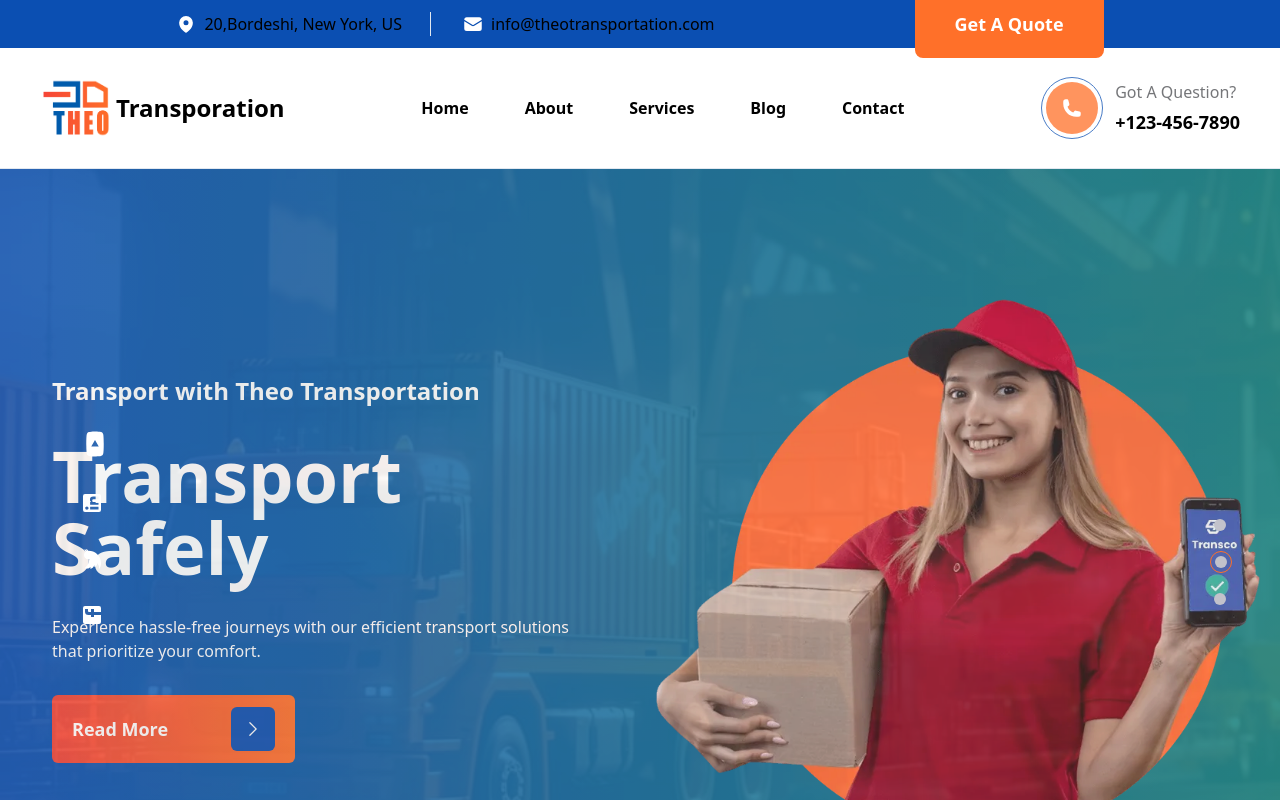
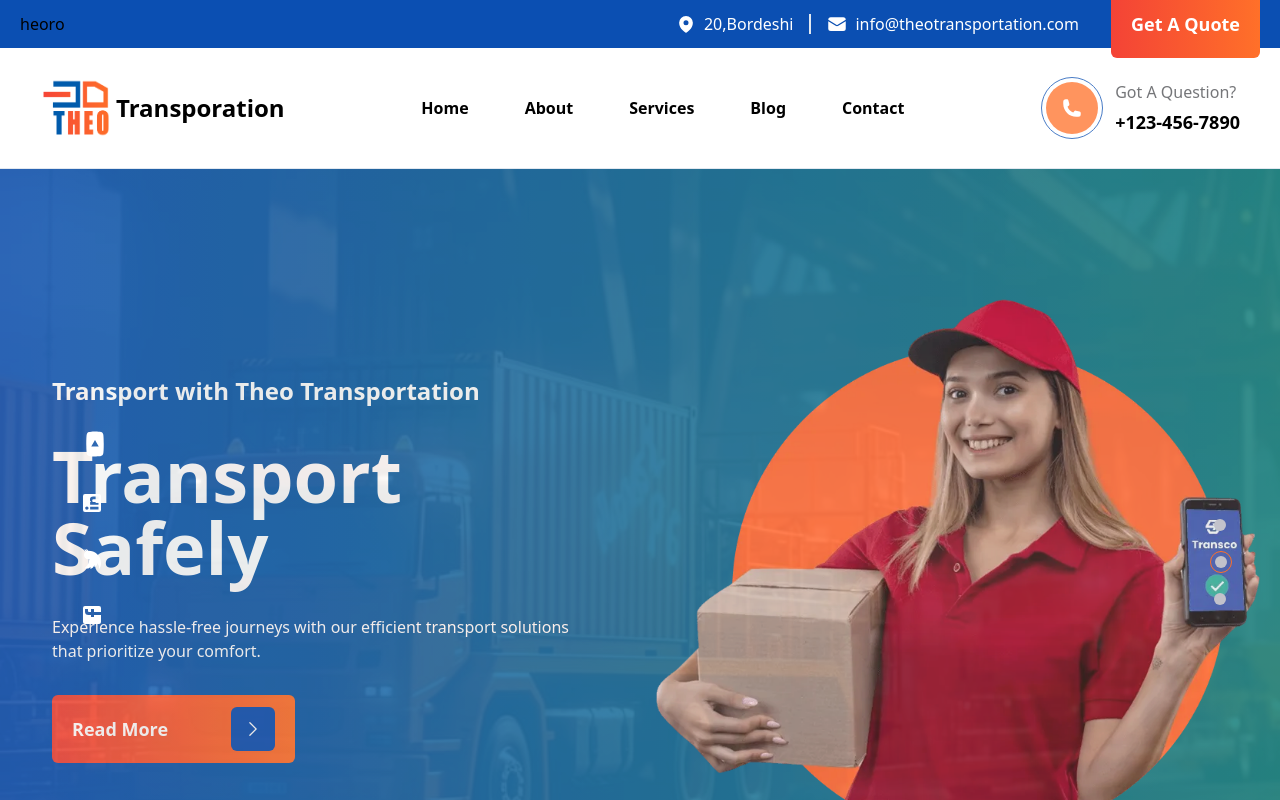
Before and after one commit to Hall-e3/thiotransportation, a React (Create React App) app: page / in a window 1280 px wide. Built offline with nearby package versions, Linux system fonts and the light colour scheme.

Commit message:
new changes

```diff
--- /dev/null
+++ b/src/components/Navbar.jsx
@@ -0,0 +1,79 @@
+import { Bars3Icon, PhoneIcon } from "@heroicons/react/24/solid";
+import React, { useEffect, useState } from "react";
+import { Link } from "react-router-dom";
+import { theo_blue_orange_logo } from "../constants/originals";
+import { links } from "../data";
+
+export default function Navbar({ handleDrop }) {
+  const [hoveredLinkId, setHoveredLinkId] = useState(0);
+  const [show, setShow] = useState(false);
+
+  useEffect(() => {
+    window.addEventListener("scroll", () => {
+      if (window.scrollY > 10) {
+        setShow(true);
+      } else {
+        setShow(false);
+      }
+    });
+    return () => {
+      window.removeEventListener("scroll", () => {});
+    };
+  }, []);
+
+  return (
+    <section
+      className={`border-b border-stroke p-4 lg:py-6 ${
+        show
+          ? "md:fixed fixed top-0 w-screen lg:h-[90px]  bg-white drop-shadow-lg duration-700 z-99"
+          : " "
+      }`}
+    >
+      <div className="w-full h-full flex items-center justify-between max-w-[1260px] mx-auto md:px-10 lg:px-6">
+        <Link to="/" className="flex items-center space-x-1 bg">
+          <img
+            src={theo_blue_orange_logo}
+            alt="card"
+            className="h-10 w-10 lg:h-18 lg:w-18"
+          />
+          <h5 className="font-bold text-2xl hidden lg:block">Transporation</h5>
+        </Link>
+        <div className="lg:flex space-x-14 h-full transition hidden">
+          {links.map((link) => (
+            <Link
+              to={link.link}
+              key={link.id}
+              className="flex flex-col justify-between h-full cursor-pointer"
+              onMouseEnter={() => setHoveredLinkId(link.id)}
+              onMouseLeave={() => setHoveredLinkId(null)}
+            >
+              <p
+                className={`cursor-pointer font-bold text-md ${
+                  hoveredLinkId === link.id ? "hover:text-primary_orange" : ""
+                }`}
+              >
+                {link.name}
+              </p>
+            </Link>
+          ))}
+        </div>
+        <div className="xl:flex space-x-3 items-center hidden">
+          <div className="rounded-full border border-primary_color p-1 delay-300 transition opacity-75">
+            <div className="rounded-full p-4 bg-primary_orange">
+              <PhoneIcon className="w-5 h-5 text-white" />
+            </div>
+          </div>
+          <div className="flex flex-col space-y-1">
+            <p className="text-md text-grey_black_3 font-medium">
+              Got A Question?
+            </p>
+            <p className="text-lg font-bold">+123-456-7890</p>
+          </div>
+        </div>
+        <div onClick={handleDrop} className="lg:hidden pr-5 md:pr-0">
+          <Bars3Icon className="w-7 h-7" />
+        </div>
+      </div>
+    </section>
+  );
+}
--- a/src/components/index.jsx
+++ b/src/components/index.jsx
@@ -12,6 +12,7 @@ import { CustomStep, CustomStepSmallDevice } from "./CustomStep";
 import Divider from "./Divider";
 import SecondFooter from "./SecondFooter";
 import Testimonials from "./Testimonials";
+import Navbar from "./Navbar";
 export {
   Loader,
   Supensing,
@@ -28,4 +29,5 @@ export {
   SecondFooter,
   Testimonials,
   CustomStepSmallDevice,
+  Navbar,
 };
--- a/src/layout/index.jsx
+++ b/src/layout/index.jsx
@@ -1,47 +1,82 @@
-import React, { useEffect, useState } from "react";
-import { Link, useLocation } from "react-router-dom";
+import React, { useState } from "react";
+import { Link } from "react-router-dom";
 import {
-  Bars3Icon,
   EnvelopeIcon,
   MapPinIcon,
   PhoneIcon,
   PlusIcon,
   XMarkIcon,
 } from "@heroicons/react/24/solid";
-import { links } from "../data";
 import {
   Facebook,
   Instagram,
   LinkedIn,
   YouTube,
-  Close,
+  Twitter,
 } from "@mui/icons-material";
 import { theo_blue_orange_logo, twitter } from "../constants/originals";
+import { Button, Navbar } from "../components";
 
 export default function Layout({ children }) {
-  const [hoveredLinkId, setHoveredLinkId] = useState(0);
-  const [show, setShow] = useState(false);
   const [drop, setDrop] = useState(false);
 
-  const location = useLocation();
-  console.log(location);
+  const handleDrop = () => {
+    setDrop(true);
+  };
 
-  useEffect(() => {
-    window.addEventListener("scroll", () => {
-      if (window.scrollY > 10) {
-        setShow(true);
-      } else {
-        setShow(false);
-      }
-    });
-    return () => {
-      window.removeEventListener("scroll", () => {});
-    };
-  }, []);
   return (
     <div className="h-screen w-full transition overflow-x-hidden">
       <div className="h-full w-full">
-        <div className="h-12 w-full bg-primary_color transition hidden xl:flex">
+        <div className="h-12 w-full bg-primary_color transition hidden lg:block">
+          <nav className="h-full flex w-[1240px] mx-auto px-8 items-center justify-between">
+            <div className="flex items-center space-x-4">
+              <div className="flex items-center space-x-2">
+                <MapPinIcon className="w-5 h-5 text-white" />
+                <p className="text-white text-base">
+                  20,Bordeshi, New York, US
+                </p>
+              </div>
+              <div className="w-0.5 w h-5 bg-stroke" />
+              <div className="flex items-center space-x-2">
+                <EnvelopeIcon className="w-5 h-5 text-white" />
+                <p className="text-white text-base">
+                  info@theotransportation.com
+                </p>
+              </div>
+              <div className="w-0.5 w h-5 bg-stroke" />
+              <div className="flex items-center space-x-2">
+                <PhoneIcon className="w-4 h-4 text-white" />
+                <p className="text-white text-base">+123-895-6147</p>
+              </div>
+            </div>
+            <div className="flex items-center space-x-8">
+              <div className="flex items-center space-x-4">
+                <Facebook
+                  className="text-white h-5 w-5"
+                  style={{ height: "22px", width: "22px" }}
+                />
+                <Twitter
+                  className="text-white h-5 w-5"
+                  style={{ height: "22px", width: "22px" }}
+                />
+                <LinkedIn
+                  className="text-white h-5 w-5"
+                  style={{ height: "22px", width: "22px" }}
+                />
+                <YouTube
+                  className="text-white h-5 w-5"
+                  style={{ height: "22px", width: "22px" }}
+                />
+              </div>
+              <Button
+                text="Get A Quote"
+                buttonStyle="w-[50%] py-2.5  bg-gradient-to-r text-white  from-red-500  to-primary_orange text-lg font-bold rounded-md hover:bg-primary_green"
+              />
+            </div>
+          </nav>
+        </div>
+
+        {/* <div className="h-12 w-full bg-primary_color transition hidden xl:flex">
             <nav className="h-full max-w-[1240px] flex mx-auto">
               <div className="h-full w-full flex items-center justify-between">
                 <div></div>
@@ -61,104 +96,9 @@ export default function Layout({ children }) {
                 </div>
               </div>
             </nav>
-        </div>
-        <div className="h-10 w-full bg-primary_color transition hidden lg:block xl:hidden">
-          <nav className="h-full max-w-[1240px] flex items-center justify-between mx-auto px-10">
-            <div className="flex items-center space-x-2 pr-7 border-r border-r-stroke">
-              <MapPinIcon className="w-5 h-5 text-white" />
-              <p className="text-white text-base">20,Bordeshi, New York, US</p>
-            </div>
+          </div> */}
 
-            <div className="flex items-center space-x-2 pr-7 border-r border-r-stroke">
-              <EnvelopeIcon className="w-4 h-4 text-white" />
-              <p className="text-white text-base">
-                info@theotransportation.com
-              </p>
-            </div>
-            <div className="flex items-center space-x-2">
-              <PhoneIcon className="w-4 h-4 text-white" />
-              <p className="text-white text-base">+123-895-6147</p>
-            </div>
-            <div className="flex items-center space-x-4">
-              <Facebook
-                className="text-white h-5 w-5"
-                style={{ height: "22px", width: "22px" }}
-              />
-              <Close
-                className="text-white h-5 w-5"
-                style={{ height: "22px", width: "22px" }}
-              />
-              <LinkedIn
-                className="text-white h-5 w-5"
-                style={{ height: "22px", width: "22px" }}
-              />
-              <YouTube
-                className="text-white h-5 w-5"
-                style={{ height: "22px", width: "22px" }}
-              />
-            </div>
-          </nav>
-        </div>
-        <section
-          className={`border-b border-stroke p-4 lg:py-6 ${
-            show
-              ? "md:fixed fixed top-0 w-screen lg:h-[90px]  bg-white drop-shadow-lg duration-700 z-99"
-              : " "
-          }`}
-        >
-          <div className="w-full h-full flex items-center justify-between max-w-[1260px] mx-auto md:px-10 lg:px-6">
-            <Link to="/" className="flex items-center space-x-1 bg">
-              <img
-                src={theo_blue_orange_logo}
-                alt="card"
-                className="h-10 w-10 lg:h-18 lg:w-18"
-              />
-              <h5 className="font-bold text-2xl hidden lg:block">
-                Transporation
-              </h5>
-            </Link>
-            <div className="lg:flex space-x-14 h-full transition hidden">
-              {links.map((link) => (
-                <Link
-                  to={link.link}
-                  key={link.id}
-                  className="flex flex-col justify-between h-full cursor-pointer"
-                  onMouseEnter={() => setHoveredLinkId(link.id)}
-                  onMouseLeave={() => setHoveredLinkId(null)}
-                >
-                  <p
-                    className={`cursor-pointer font-bold text-md ${
-                      hoveredLinkId === link.id
-                        ? "hover:text-primary_orange"
-                        : ""
-                    }`}
-                  >
-                    {link.name}
-                  </p>
-                </Link>
-              ))}
-            </div>
-            <div className="xl:flex space-x-3 items-center hidden">
-              <div className="rounded-full border border-primary_color p-1 delay-300 transition opacity-75">
-                <div className="rounded-full p-4 bg-primary_orange">
-                  <PhoneIcon className="w-5 h-5 text-white" />
-                </div>
-              </div>
-              <div className="flex flex-col space-y-1">
-                <p className="text-md text-grey_black_3 font-medium">
-                  Got A Question?
-                </p>
-                <p className="text-lg font-bold">+123-456-7890</p>
-              </div>
-            </div>
-            <div
-              onClick={() => setDrop(true)}
-              className="lg:hidden pr-5 md:pr-0"
-            >
-              <Bars3Icon className="w-7 h-7" />
-            </div>
-          </div>
-        </section>
+        <Navbar handleDrop={handleDrop} />
         <div
           className={`flex flex-col space-y-10 md:hidden p-6 fixed top-0 right-0 w-[80%] sm:w-[70%] h-full z-999 bg-white drop-shadow-lg ${
             drop ? "translate-x-2" : "translate-x-125"
--- a/src/pages/Home.jsx
+++ b/src/pages/Home.jsx
@@ -1,13 +1,20 @@
-import React from "react";
+import React, { useState } from "react";
 import Layout from "../layout";
 import {
   Button,
   DisclosureComponent,
   Footer,
+  Navbar,
   QuoteForm,
   Testimonials,
 } from "../components";
-import { ChevronRightIcon, PlayIcon } from "@heroicons/react/24/solid";
+import {
+  ChevronRightIcon,
+  EnvelopeIcon,
+  MapPinIcon,
+  PhoneIcon,
+  PlayIcon,
+} from "@heroicons/react/24/solid";
 import {
   best_truck,
   bike,
@@ -26,8 +33,40 @@ import { Facebook, LinkedIn, Twitter, YouTube } from "@mui/icons-material";
 import CountUp from "react-countup";
 
 export default function Home() {
+  const [drop, setDrop] = useState(false);
+  const handleDrop = () => {
+    setDrop(true);
+  };
   return (
-    <Layout>
+    <div className="h-screen w-full transition overflow-x-hidden">
+      <div className="h-full w-full">
+        <div className="h-12 w-full bg-primary_color transition hidden lg:block">
+          <nav className="h-full flex w-[1240px] mx-auto  items-center">
+            <div className="flex items-center space-x-4 flex-1">heoro</div>
+            <div className="flex items-center space-x-8 shrink-0">
+              <div className="flex items-center space-x-4">
+                <div className="flex items-center space-x-2">
+                  <MapPinIcon className="w-5 h-5 text-white" />
+                  <p className="text-white text-base">
+                    20,Bordeshi
+                  </p>
+                </div>
+                <div className="w-0.5 w h-5 bg-stroke" />
+                <div className="flex items-center space-x-2">
+                  <EnvelopeIcon className="w-5 h-5 text-white" />
+                  <p className="text-white text-base">
+                    info@theotransportation.com
+                  </p>
+                </div>
+              </div>
+              <Button
+                text="Get A Quote"
+                buttonStyle="w-[30%] py-5 flex items-center justify-center  bg-gradient-to-r text-white  from-red-500  to-primary_orange text-lg font-bold rounded-md hover:bg-primary_green"
+              />
+            </div>
+          </nav>
+        </div>
+        <Navbar handleDrop={handleDrop} />
         <div className="relative">
           <Carousel
             autoplay={true}
@@ -112,8 +151,8 @@ export default function Home() {
                       Transport Safely
                     </h2>
                     <p className="text-white font-normal text-base text-center sm:text-start">
-                    Experience hassle-free journeys with our efficient transport
-                    solutions that prioritize your comfort.
+                      Experience hassle-free journeys with our efficient
+                      transport solutions that prioritize your comfort.
                     </p>
 
                     <Button
@@ -305,10 +344,10 @@ export default function Home() {
                   </p>
 
                   <p className="flex-1 text-[#c7cdda] font-normal tracking-normal">
-                  Duis aute irure dolor in reprehenderit in voluptate velit esse
-                  cillum dolore eu fugiatmnis iste natus error sit voluptatem
-                  accusa mnis iste natus error sit voluptatem accusa nulla
-                  pariatur.
+                    Duis aute irure dolor in reprehenderit in voluptate velit
+                    esse cillum dolore eu fugiatmnis iste natus error sit
+                    voluptatem accusa mnis iste natus error sit voluptatem
+                    accusa nulla pariatur.
                   </p>
 
                   <div className="w-full flex items-center space-x-6 mb-6">
@@ -319,7 +358,9 @@ export default function Home() {
                       </p>
                       <div className="flex flex-row space-x-3 items-center">
                         <hr className=" border-1 border-[#dde4f6] w-10" />
-                      <h5 className="font-bold text-lg">Tom Anderson,</h5>{" "}
+                        <h5 className="font-bold text-lg">
+                          Tom Anderson,
+                        </h5>{" "}
                         <p>Founder & CEO</p>
                       </div>
                     </div>
@@ -366,7 +407,9 @@ export default function Home() {
                     {about.id === 4 && <span>M</span>}
                     {about.id === 3 && <span>+</span>}
                   </h4>
-                <h2 className="text-white font-bold text-2xl">{about.title}</h2>
+                  <h2 className="text-white font-bold text-2xl">
+                    {about.title}
+                  </h2>
                   <p className="text-[#c7cdda] font-medium tracking-normal text-center">
                     {about.description}
                   </p>
@@ -417,7 +460,9 @@ export default function Home() {
                     <div className="bg-primary_orange p-3 rounded-full">
                       <ChevronRightIcon className="w-5 h-5 text-white" />
                     </div>
-                  <p className="font-bold group-hover:text-white">Read More</p>
+                    <p className="font-bold group-hover:text-white">
+                      Read More
+                    </p>
                   </div>
                 </div>
               ))}
@@ -432,7 +477,8 @@ export default function Home() {
                 <span className="font-bold text-3xl md:text-4xl lg:text-5xl text-white text-center leading-tight pb-4">
                   World Class{" "}
                   <span className="text-primary_orange"> Logistics </span>
-                and <span className="text-primary_orange">Transportation </span>
+                  and{" "}
+                  <span className="text-primary_orange">Transportation </span>
                 </span>
                 <div className="py-[2.5px] px-[30px]  bg-primary_orange" />
               </div>
@@ -620,6 +666,7 @@ export default function Home() {
           </div>
         </div>
         <Footer />
-    </Layout>
+      </div>
+    </div>
   );
 }
--- a/src/pages/Services.jsx
+++ b/src/pages/Services.jsx
@@ -1,6 +1,5 @@
 import React, { useEffect, useState } from "react";
 import Layout from "../layout";
-import { service } from "../constants";
 import {
   DisclosureComponent,
   QuoteForm,
@@ -9,7 +8,7 @@ import {
 } from "../components";
 import { CheckIcon, ChevronRightIcon } from "@heroicons/react/24/solid";
 import { cards, reviews, works } from "../data";
-import { background3, staff2 } from "../constants/originals";
+import { staff2 } from "../constants/originals";
 import { Link } from "react-router-dom";
 
 export default function Services() {
```
Lines whose indentation alone changed are shown as unchanged.
